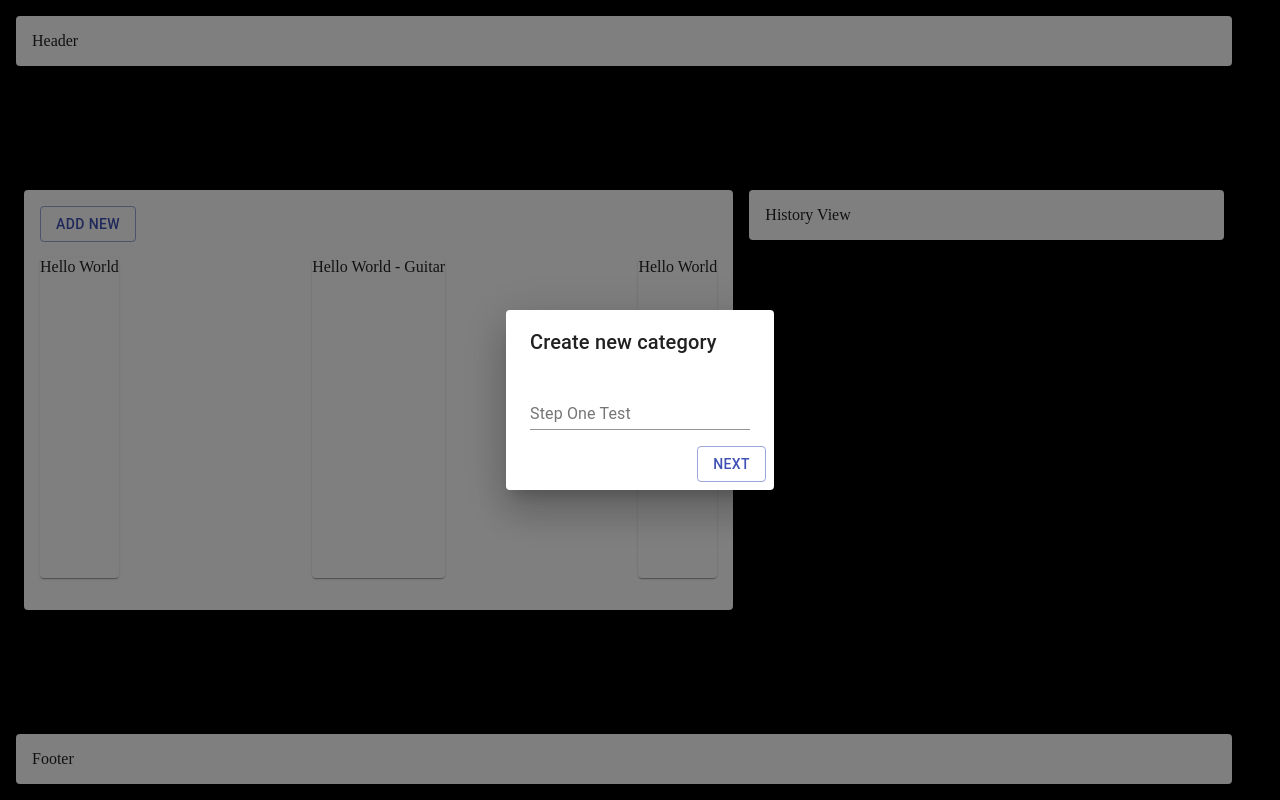
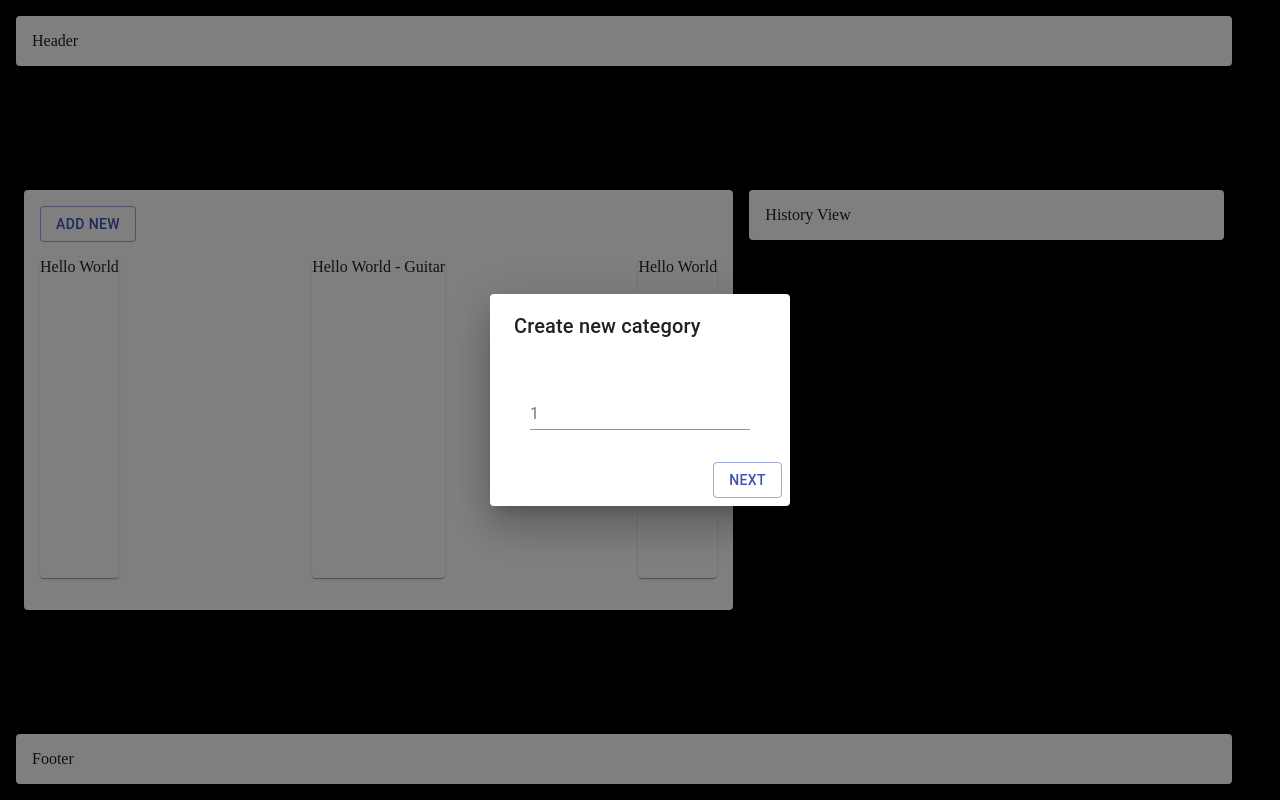
Before and after one commit to stefaneran/organizer, a React app: page / in a window 1280 px wide. Both pictures are taken after a click on the button "ADD NEW". Built offline with nearby package versions, Linux system fonts and the light colour scheme.

Commit message:
[CAT001] Made FormGrid

```diff
--- a/src/components/FormCreator/FormCreator.tsx
+++ b/src/components/FormCreator/FormCreator.tsx
@@ -1,5 +1,6 @@
 import * as React from 'react';
 import typeToInputsMap from './typeToInputsMap';
+import FormGrid from './FormGrid';
 
 interface IFormField {
   name: string;
@@ -8,12 +9,13 @@ interface IFormField {
   helperText?: string;
 }
 
-interface IFormCreatorProps {
+export interface IFormProps {
   formData: IFormField[];
+  formGrid?: { x: number; y: number; };
   onChange(name: string, value: any): void;
 }
 
-const FormCreator = ({ formData, onChange }: IFormCreatorProps) => {
+const FormCreator = ({ formData, formGrid, onChange }: IFormProps) => {
 
   const handleChange = (name, type) => ({ target }) => {
     const value = type !== 'checkbox' ? target.value : target.checked;
@@ -22,11 +24,11 @@ const FormCreator = ({ formData, onChange }: IFormCreatorProps) => {
 
   return (
     <>
-      {formData.map(field => {
-        const { name, type, ...passThroughs } = field;
-        const data = { name, type, handleChange, ...passThroughs };
-        return typeToInputsMap(type, data);
-      })}
+      {formGrid ? (
+        <FormGrid formData={formData} formGrid={formGrid} onChange={handleChange} />
+      ) :
+        formData.map(field => typeToInputsMap(field.type, { ...field, handleChange: onChange }))
+      }
     </>
   );
 }
--- /dev/null
+++ b/src/components/FormCreator/FormGrid.tsx
@@ -0,0 +1,72 @@
+import * as React from 'react';
+import { Grid } from '@material-ui/core';
+import { makeStyles } from '@material-ui/core/styles';
+import typeToInputsMap from './typeToInputsMap';
+import validateFormGrid from '@utils/validateFormGrid';
+import { IFormProps } from './FormCreator';
+
+const useStyles = makeStyles(theme => ({
+  gridItem: {
+    margin: '1em'
+  }
+}));
+
+const FormGrid = ({ formData, formGrid, onChange }: IFormProps) => {
+  const classes = useStyles();
+  const isGridValid = validateFormGrid(formGrid, formData.length);
+  const grid = React.useRef(null);
+
+  const Input = ({ field }) => {
+    const data = {
+      ...field,
+      handleChange: onChange
+    };
+    return (
+      <Grid item className={classes.gridItem}>
+        {typeToInputsMap(field.type, data)}
+      </Grid>
+    );
+  }
+
+  const Row = () => {
+    const rowItems = [];
+    for(let x = 0; x < formGrid.x; x += 1) {
+      const nextField = formData.shift();
+      if(nextField) {
+        rowItems.push(nextField);
+      }
+    }
+    return (
+      <Grid container direction="row">
+        {rowItems.map(field => <Input key={field.name} field={field} />)}
+      </Grid>
+    );
+  }
+
+  const buildGrid = () => {
+    const rows = [];
+    for(let y = 0; y < formGrid.y; y += 1) {
+      rows.push(<Row key={y} />)
+    }
+    return rows;
+  }
+
+  // Build grid only on formData change
+  React.useEffect(() => {
+    grid.current = buildGrid();
+  }, [formData]);
+
+  return (
+    <>
+      {!isGridValid ? (
+        <p> Error: More fields than Grid configured to handle! </p>
+      ) : (
+        <Grid container direction="column">
+          {buildGrid()}
+        </Grid>
+      )}
+    </>
+  )
+}
+
+export default FormGrid;
--- a/src/components/Wizards/CreateCategoryWizard/CreateCategoryWizard.tsx
+++ b/src/components/Wizards/CreateCategoryWizard/CreateCategoryWizard.tsx
@@ -26,6 +26,8 @@ const CreateCategoryWizard = ({ isOpen }: ICreateWizardProps) => {
   const { steps } = wizardForm;
   // Wizard step state management
   const { index, changeStep } = useWizardIndex({ maxSteps: steps.length });
+  // Current step info
+  const { formGrid } = steps[index];
 
   // Handle change in form input
   const handleChange = (inputName, inputData) => {
@@ -47,7 +49,11 @@ const CreateCategoryWizard = ({ isOpen }: ICreateWizardProps) => {
 
   return (
     <GenericWizard data={wizardData}>
-      <FormCreator formData={getStepFormData(index)} onChange={handleChange} />
+      <FormCreator
+        formData={getStepFormData(index)}
+        formGrid={formGrid}
+        onChange={handleChange}
+      />
     </GenericWizard>
   );
 }
--- a/src/mocks/wizardForm.mock.ts
+++ b/src/mocks/wizardForm.mock.ts
@@ -1,43 +1,72 @@
-
+// Example Wizard Form for testing the Wizard, FormCreator, and FormGrid
 export default {
   data: {
-    // Example
-    stepOne: {
-      name: 'stepOne',
+    one: {
+      name: 'one',
       type: 'text',
-      label: 'Step One Test',
+      label: '1',
       helperText: ''
     },
-    stepTwo: {
-      name: 'stepTwo',
+    twoA: {
+      name: 'twoA',
       type: 'text',
-      label: 'Step Two Test',
+      label: '2A',
       helperText: 'Sample text'
     },
-    stepTwo2: {
-      name: 'stepTwo2',
+    twoB: {
+      name: 'twoB',
       type: 'text',
-      label: 'Step Two 2 Test',
+      label: '2B',
       helperText: 'Sample text'
     },
-    stepThree: {
-      name: 'stepThree',
+    threeA: {
+      name: 'threeA',
       type: 'text',
-      label: 'Step Three Test',
+      label: '3A',
+      helperText: 'Sample text'
+    },
+    threeB: {
+      name: 'threeB',
+      type: 'text',
+      label: '3B',
+      helperText: 'Sample text'
+    },
+    fourA: {
+      name: 'fourA',
+      type: 'text',
+      label: '4A',
+      helperText: 'Sample text'
+    },
+    fourB: {
+      name: 'fourB',
+      type: 'text',
+      label: '4B',
+      helperText: 'Sample text'
+    },
+    fourC: {
+      name: 'fourC',
+      type: 'text',
+      label: '4C',
       helperText: 'Sample text'
     }
   },
   steps: [
     {
-      fields: ['stepOne'],
-      canSkip: false
+      fields: ['one'],
+      formGrid: {x: 1, y: 1}
     },
     {
-      fields: ['stepTwo', 'stepTwo2'],
+      fields: ['twoA', 'twoB'],
+      formGrid: {x: 2, y: 1},
       canSkip: true
     },
     {
-      fields: ['stepThree']
+      fields: ['threeA', 'threeB'],
+      formGrid: {x: 1, y: 2}
+    },
+    {
+      fields: ['fourA', 'fourB', 'fourC'],
+      formGrid: {x: 2, y: 2}
     }
   ]
 }
--- /dev/null
+++ b/src/utils/validateFormGrid.ts
@@ -0,0 +1 @@
+export default (grid, numOfFields) => numOfFields <= (grid.x * grid.y);
```
Also changed, not shown: src/components/Wizards/interfaces.ts (added), todo_technical.txt.
